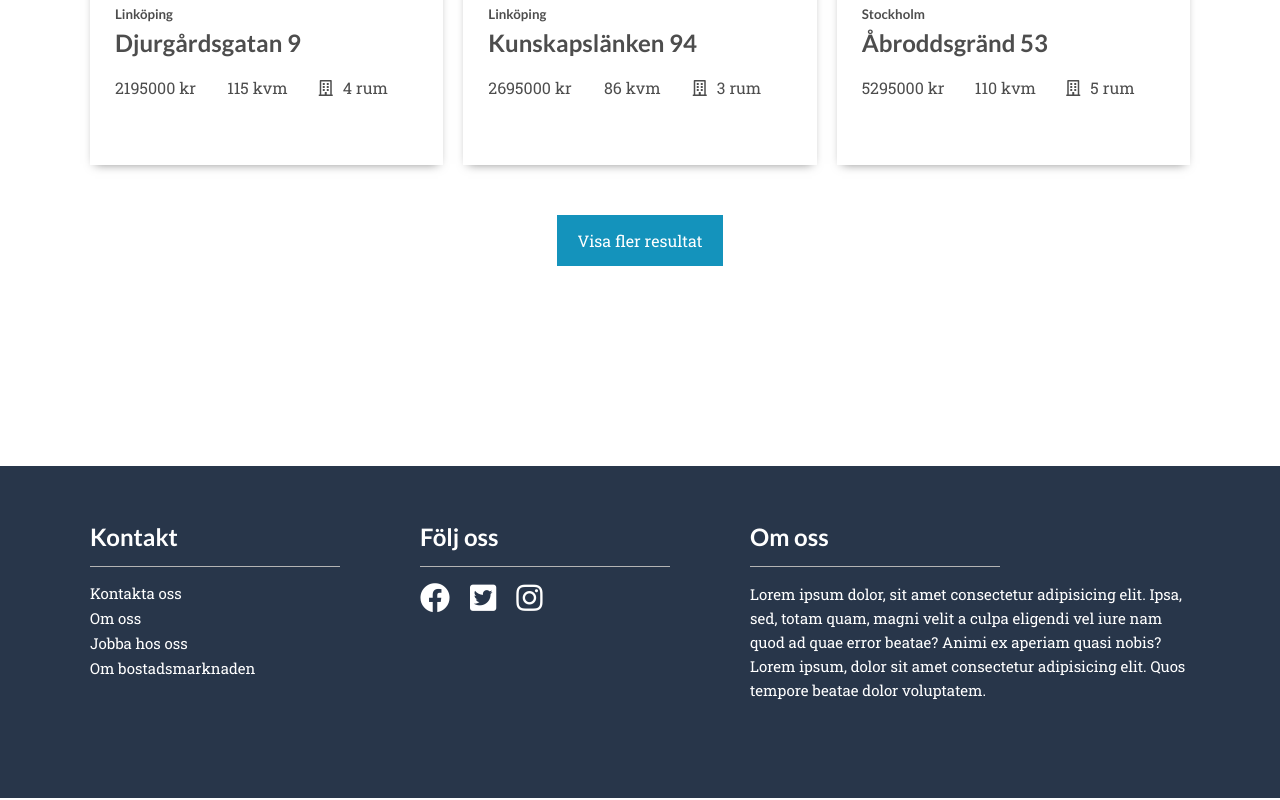
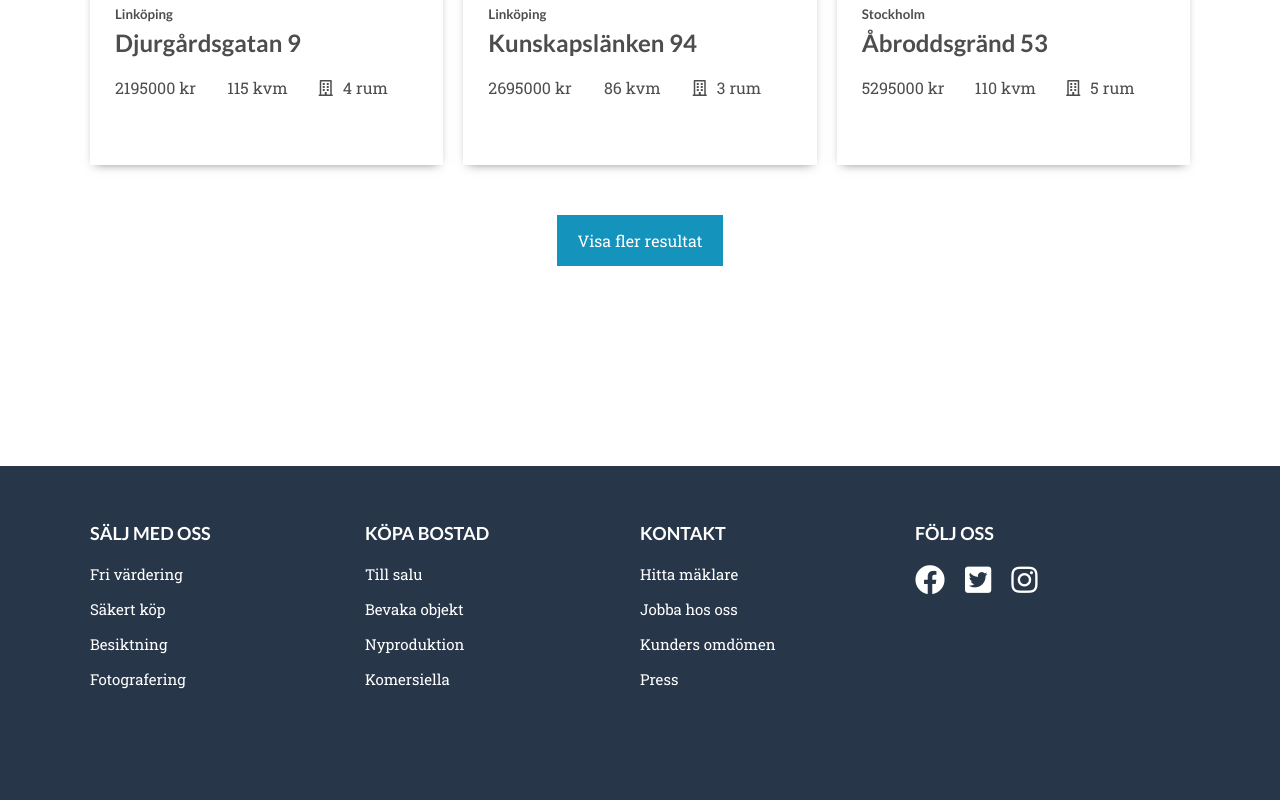
Before and after one commit to erikshumkov/real-estate-react, a React (Create React App) app: page /#/ in a window 1280 px wide. Shown: the part 1667-2467 px from the top of the page. Built offline with nearby package versions, Linux system fonts and the light colour scheme.

Commit message:
change footer

```diff
--- a/src/js/layout/Footer.js
+++ b/src/js/layout/Footer.js
@@ -7,12 +7,30 @@ const Footer = () => {
         <div className='wrapper'>
           <div className='footer-grid'>
             <div className='footer-contact'>
+              <h2>Sälj med oss</h2>
+              <ul>
+                <li>Fri värdering</li>
+                <li>Säkert köp</li>
+                <li>Besiktning</li>
+                <li>Fotografering</li>
+              </ul>
+            </div>
+            <div className='footer-contact'>
+              <h2>Köpa Bostad</h2>
+              <ul>
+                <li>Till salu</li>
+                <li>Bevaka objekt</li>
+                <li>Nyproduktion</li>
+                <li>Komersiella</li>
+              </ul>
+            </div>
+            <div className='footer-contact'>
               <h2>Kontakt</h2>
               <ul>
-                <li>Kontakta oss</li>
-                <li>Om oss</li>
+                <li>Hitta mäklare</li>
                 <li>Jobba hos oss</li>
-                <li>Om bostadsmarknaden</li>
+                <li>Kunders omdömen</li>
+                <li>Press</li>
               </ul>
             </div>
             <div className='footer-social'>
@@ -36,16 +54,6 @@ const Footer = () => {
                 <li></li>
               </ul>
             </div>
-            <div className='footer-about'>
-              <h2>Om oss</h2>
-              <p>
-                Lorem ipsum dolor, sit amet consectetur adipisicing elit. Ipsa,
-                sed, totam quam, magni velit a culpa eligendi vel iure nam quod
-                ad quae error beatae? Animi ex aperiam quasi nobis? Lorem ipsum,
-                dolor sit amet consectetur adipisicing elit. Quos tempore beatae
-                dolor voluptatem.
-              </p>
-            </div>
           </div>
         </div>
       </footer>
--- a/src/scss/_footer.scss
+++ b/src/scss/_footer.scss
@@ -6,21 +6,22 @@
     margin: 0 auto;
     .footer-grid {
       display: grid;
-      grid-template-columns: 1fr 1fr 40%;
+      grid-template-columns: repeat(4, 1fr);
       .footer-contact {
         h2 {
-          padding-bottom: 15px;
-          border-bottom: 1px solid rgb(180, 180, 180);
+          padding-bottom: 5px;
+          text-transform: uppercase;
+          font-size: 18px;
           max-width: 250px;
           color: #fff;
         }
         ul {
           font-family: 'Roboto Slab', serif;
-          margin: 1rem 0 0 0;
+          margin: 10px 0 0 0;
           color: #fff;
           li {
             list-style-type: none;
-            margin: 5px 0;
+            margin: 15px 0;
             font-size: 15px;
             cursor: pointer;
             &:hover {
@@ -31,8 +32,9 @@
       }
       .footer-social {
         h2 {
-          padding-bottom: 15px;
-          border-bottom: 1px solid rgb(180, 180, 180);
+          padding-bottom: 5px;
+          text-transform: uppercase;
+          font-size: 18px;
           max-width: 250px;
           color: #fff;
         }
@@ -60,7 +62,7 @@
       .footer-about {
         h2 {
           padding-bottom: 15px;
-          border-bottom: 1px solid rgb(180, 180, 180);
+          // border-bottom: 1px solid rgb(180, 180, 180);
           margin-bottom: 15px;
           max-width: 250px;
           color: #fff;
```
